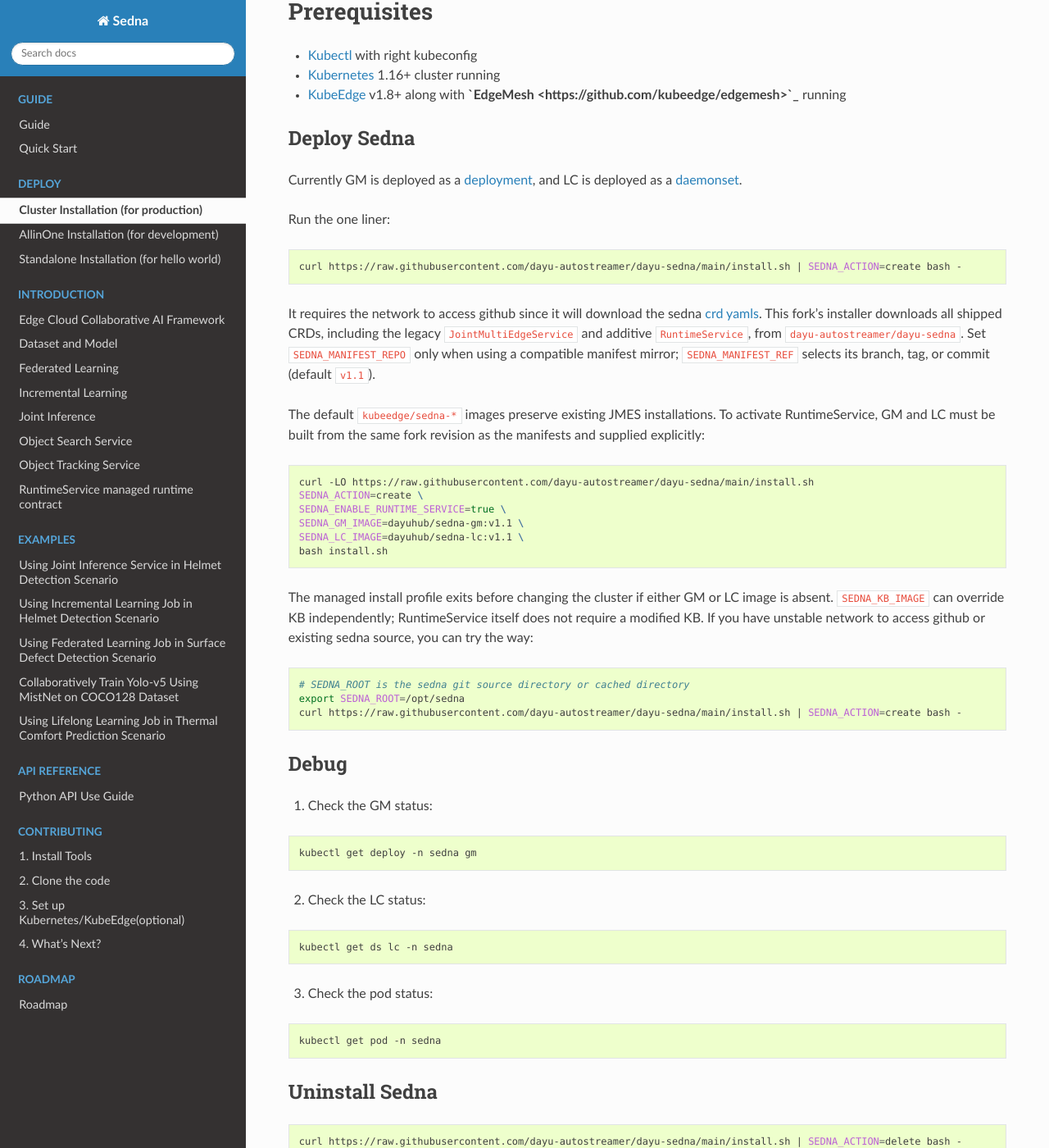
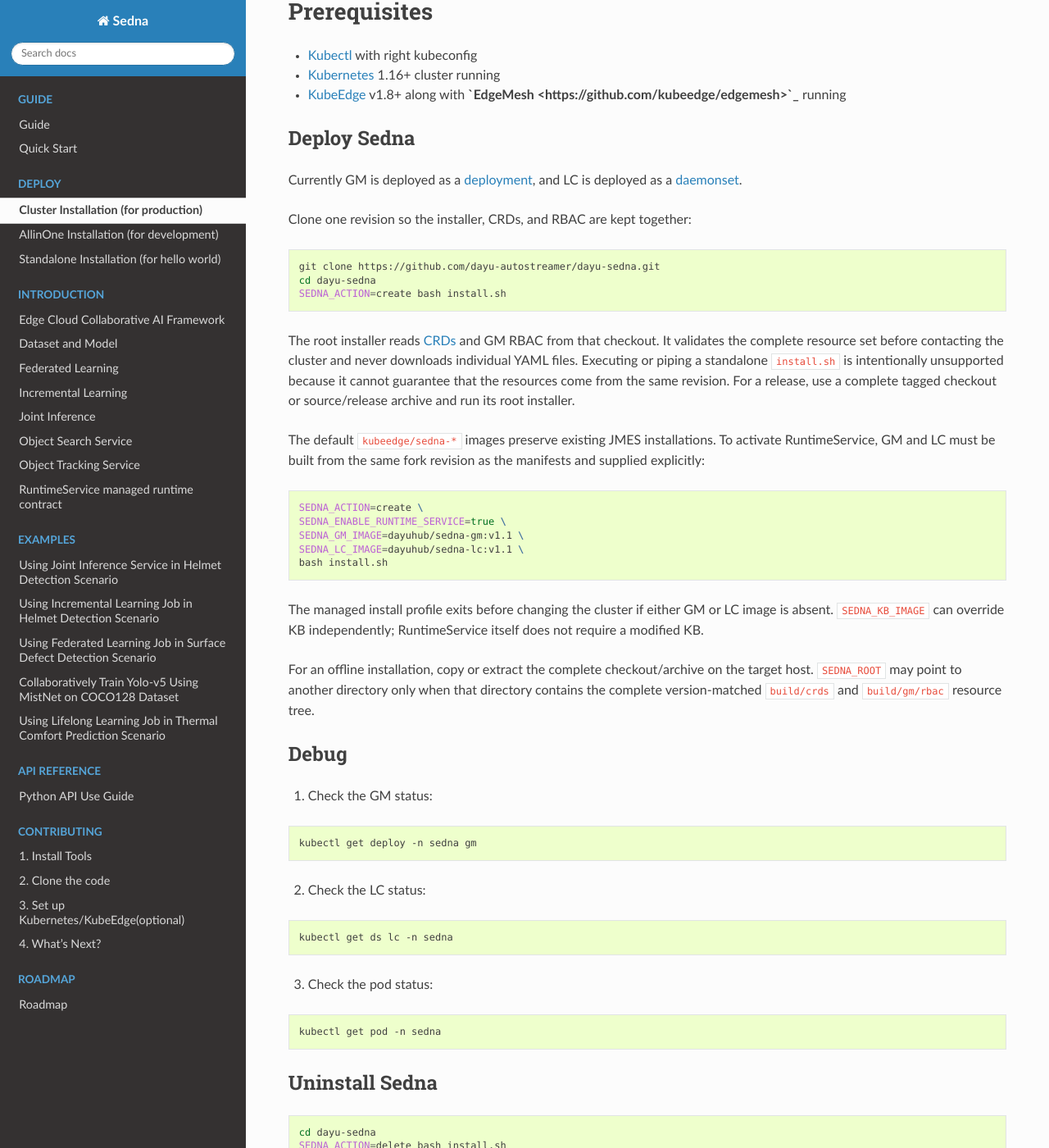
Before and after one commit to dayu-autostreamer/dayu-sedna, a Sphinx documentation site: the page built from docs/setup/install.md, in a window 1280 px wide and 1400 px high, scrolled down 415 px. Shown: the whole window at 82% size. Built offline with Sphinx 7.4.7 and the Read the Docs theme 3.1.0, drawn with Linux system fonts in a browser that asks for light colours; pages that are not in the unit, such as notebooks, are missing from menus; the version number could not be read and is left out.

Commit message:
feat: update install.sh

````diff
--- a/docs/setup/install.md
+++ b/docs/setup/install.md
@@ -17,25 +17,25 @@
 Currently GM is deployed as a [`deployment`][deployment], and LC is deployed as a [`daemonset`][daemonset].
 
 
-Run the one liner:
+Clone one revision so the installer, CRDs, and RBAC are kept together:
 ```shell
-curl https://raw.githubusercontent.com/dayu-autostreamer/dayu-sedna/main/install.sh | SEDNA_ACTION=create bash -
-
+git clone https://github.com/dayu-autostreamer/dayu-sedna.git
+cd dayu-sedna
+SEDNA_ACTION=create bash install.sh
 ```
 
-It requires the network to access github since it will download the sedna [crd yamls](/build/crds).
-This fork's installer downloads all shipped CRDs, including the legacy
-`JointMultiEdgeService` and additive `RuntimeService`, from
-`dayu-autostreamer/dayu-sedna`. Set `SEDNA_MANIFEST_REPO` only when using a
-compatible manifest mirror; `SEDNA_MANIFEST_REF` selects its branch, tag, or
-commit (default `v1.1`).
+The root installer reads [CRDs](/build/crds) and GM RBAC from that checkout. It
+validates the complete resource set before contacting the cluster and never
+downloads individual YAML files. Executing or piping a standalone `install.sh`
+is intentionally unsupported because it cannot guarantee that the resources
+come from the same revision. For a release, use a complete tagged checkout or
+source/release archive and run its root installer.
 
 The default `kubeedge/sedna-*` images preserve existing JMES installations. To
 activate RuntimeService, GM and LC must be built from the same fork revision as
 the manifests and supplied explicitly:
 
 ```shell
-curl -LO https://raw.githubusercontent.com/dayu-autostreamer/dayu-sedna/main/install.sh
 SEDNA_ACTION=create \
 SEDNA_ENABLE_RUNTIME_SERVICE=true \
 SEDNA_GM_IMAGE=dayuhub/sedna-gm:v1.1 \
@@ -46,12 +46,11 @@
 The managed install profile exits before changing the cluster if either GM or
 LC image is absent. `SEDNA_KB_IMAGE` can override KB independently;
 RuntimeService itself does not require a modified KB.
-If you have unstable network to access github or existing sedna source, you can try the way:
-```shell
-# SEDNA_ROOT is the sedna git source directory or cached directory
-export SEDNA_ROOT=/opt/sedna
-curl https://raw.githubusercontent.com/dayu-autostreamer/dayu-sedna/main/install.sh | SEDNA_ACTION=create bash -
-```
+
+For an offline installation, copy or extract the complete checkout/archive on
+the target host. `SEDNA_ROOT` may point to another directory only when that
+directory contains the complete version-matched `build/crds` and
+`build/gm/rbac` resource tree.
 
 #### Debug
 1\. Check the GM status:
@@ -71,7 +70,8 @@
 
 #### Uninstall Sedna
 ```shell
-curl https://raw.githubusercontent.com/dayu-autostreamer/dayu-sedna/main/install.sh | SEDNA_ACTION=delete bash -
+cd dayu-sedna
+SEDNA_ACTION=delete bash install.sh
 ```
 
 [kubectl]:https://kubernetes.io/docs/tasks/tools/install-kubectl-linux/#install-kubectl-binary-with-curl-on-linux
````
Also changed, not shown: docs/setup/all-in-one.md (+4 -4 lines), 2 other files.
